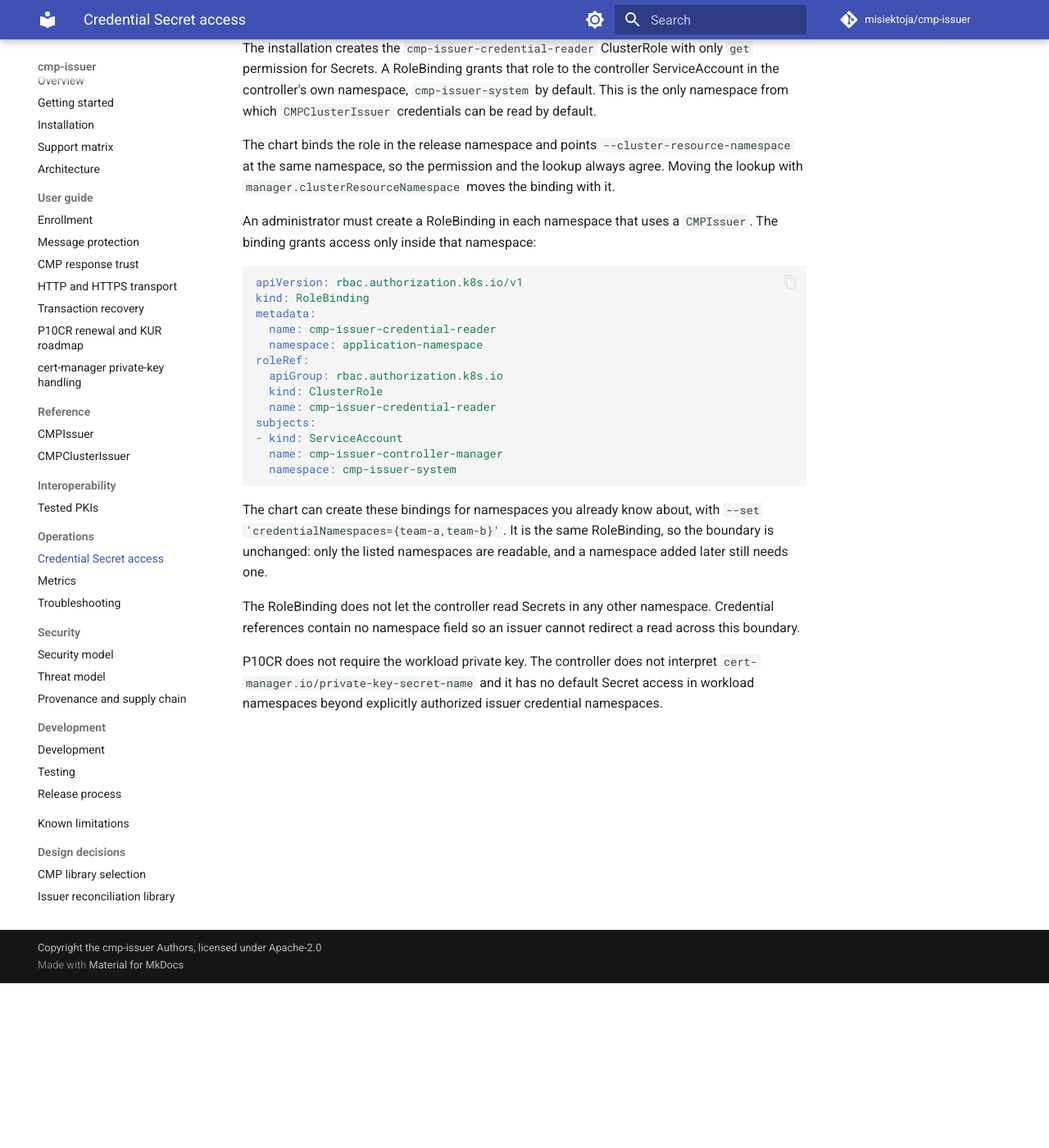
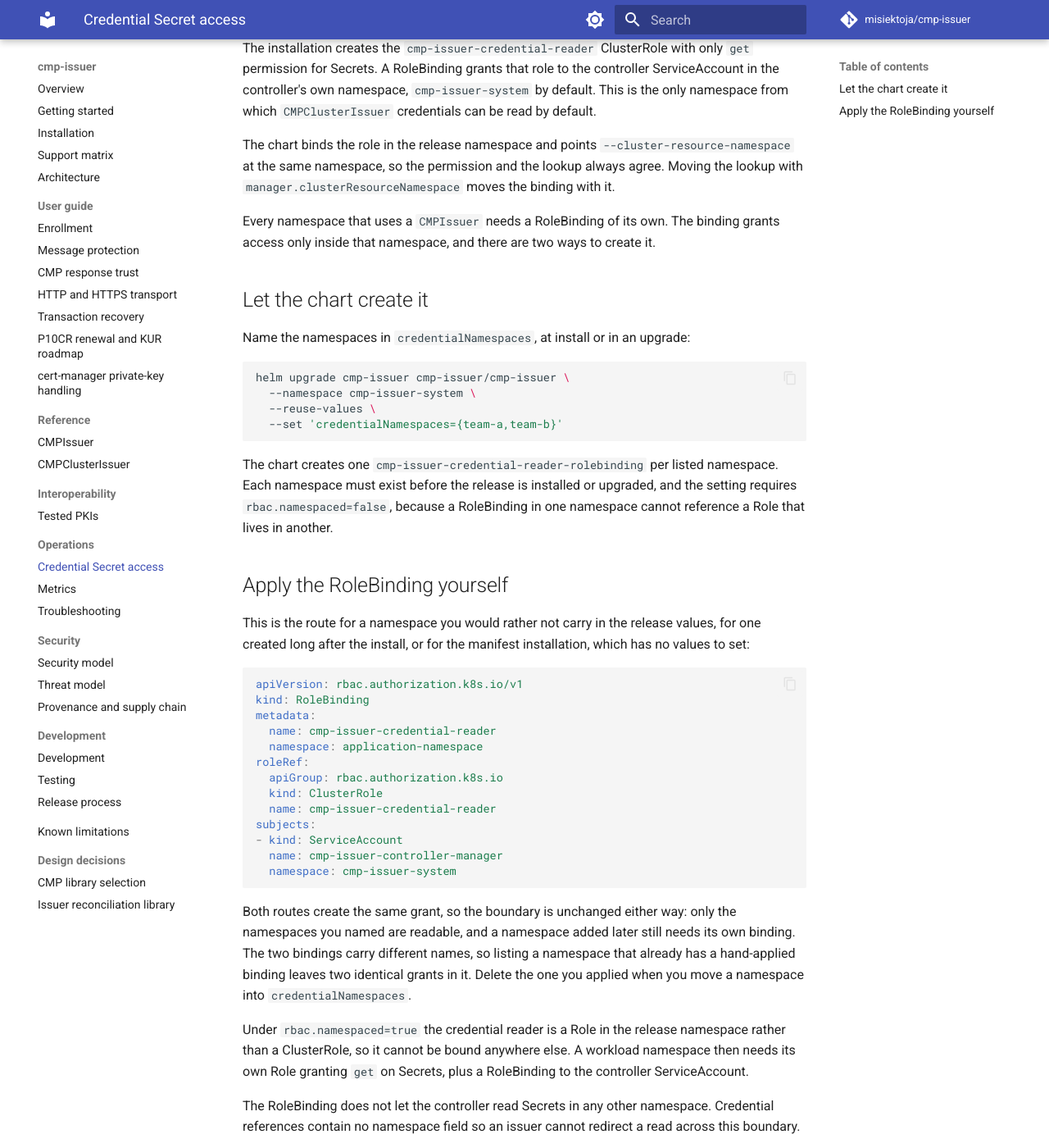
Before and after one commit to misiektoja/cmp-issuer, an MkDocs documentation site: the page built from docs/operations/secret-access.md, in a window 1280 px wide and 1400 px high, scrolled down 201 px. Shown: the whole window at 82% size. Built offline with MkDocs 1.6.1 and Material for MkDocs 9.7.7, drawn with Linux system fonts in a browser that asks for light colours; comment, search, counter and statistics services are not loaded.

Commit message:
docs(operations): separate the chart binding from the hand-applied one

````diff
--- a/docs/operations/secret-access.md
+++ b/docs/operations/secret-access.md
@@ -6,7 +6,24 @@ The installation creates the `cmp-issuer-credential-reader` ClusterRole with onl
 
 The chart binds the role in the release namespace and points `--cluster-resource-namespace` at the same namespace, so the permission and the lookup always agree. Moving the lookup with `manager.clusterResourceNamespace` moves the binding with it.
 
-An administrator must create a RoleBinding in each namespace that uses a `CMPIssuer`. The binding grants access only inside that namespace:
+Every namespace that uses a `CMPIssuer` needs a RoleBinding of its own. The binding grants access only inside that namespace, and there are two ways to create it.
+
+## Let the chart create it
+
+Name the namespaces in `credentialNamespaces`, at install or in an upgrade:
+
+```bash
+helm upgrade cmp-issuer cmp-issuer/cmp-issuer \
+  --namespace cmp-issuer-system \
+  --reuse-values \
+  --set 'credentialNamespaces={team-a,team-b}'
+```
+
+The chart creates one `cmp-issuer-credential-reader-rolebinding` per listed namespace. Each namespace must exist before the release is installed or upgraded, and the setting requires `rbac.namespaced=false`, because a RoleBinding in one namespace cannot reference a Role that lives in another.
+
+## Apply the RoleBinding yourself
+
+This is the route for a namespace you would rather not carry in the release values, for one created long after the install, or for the manifest installation, which has no values to set:
 
 ```yaml
 apiVersion: rbac.authorization.k8s.io/v1
@@ -24,9 +41,9 @@ subjects:
   namespace: cmp-issuer-system
 ```
 
-The chart can create these bindings for namespaces you already know about, with
-`--set 'credentialNamespaces={team-a,team-b}'`. It is the same RoleBinding, so the boundary is
-unchanged: only the listed namespaces are readable, and a namespace added later still needs one.
+Both routes create the same grant, so the boundary is unchanged either way: only the namespaces you named are readable, and a namespace added later still needs its own binding. The two bindings carry different names, so listing a namespace that already has a hand-applied binding leaves two identical grants in it. Delete the one you applied when you move a namespace into `credentialNamespaces`.
+
+Under `rbac.namespaced=true` the credential reader is a Role in the release namespace rather than a ClusterRole, so it cannot be bound anywhere else. A workload namespace then needs its own Role granting `get` on Secrets, plus a RoleBinding to the controller ServiceAccount.
 
 The RoleBinding does not let the controller read Secrets in any other namespace. Credential references contain no namespace field so an issuer cannot redirect a read across this boundary.
 
````
